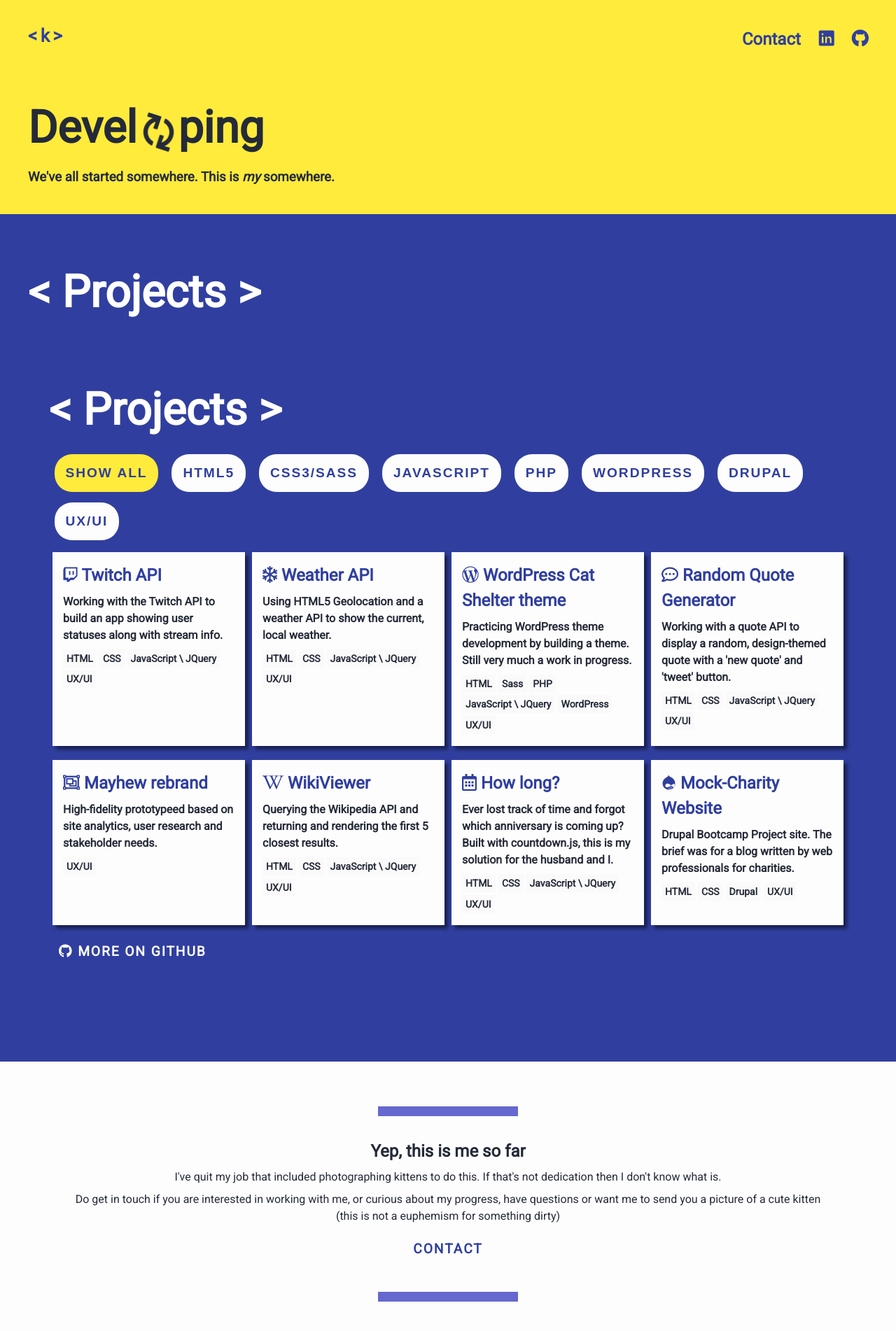
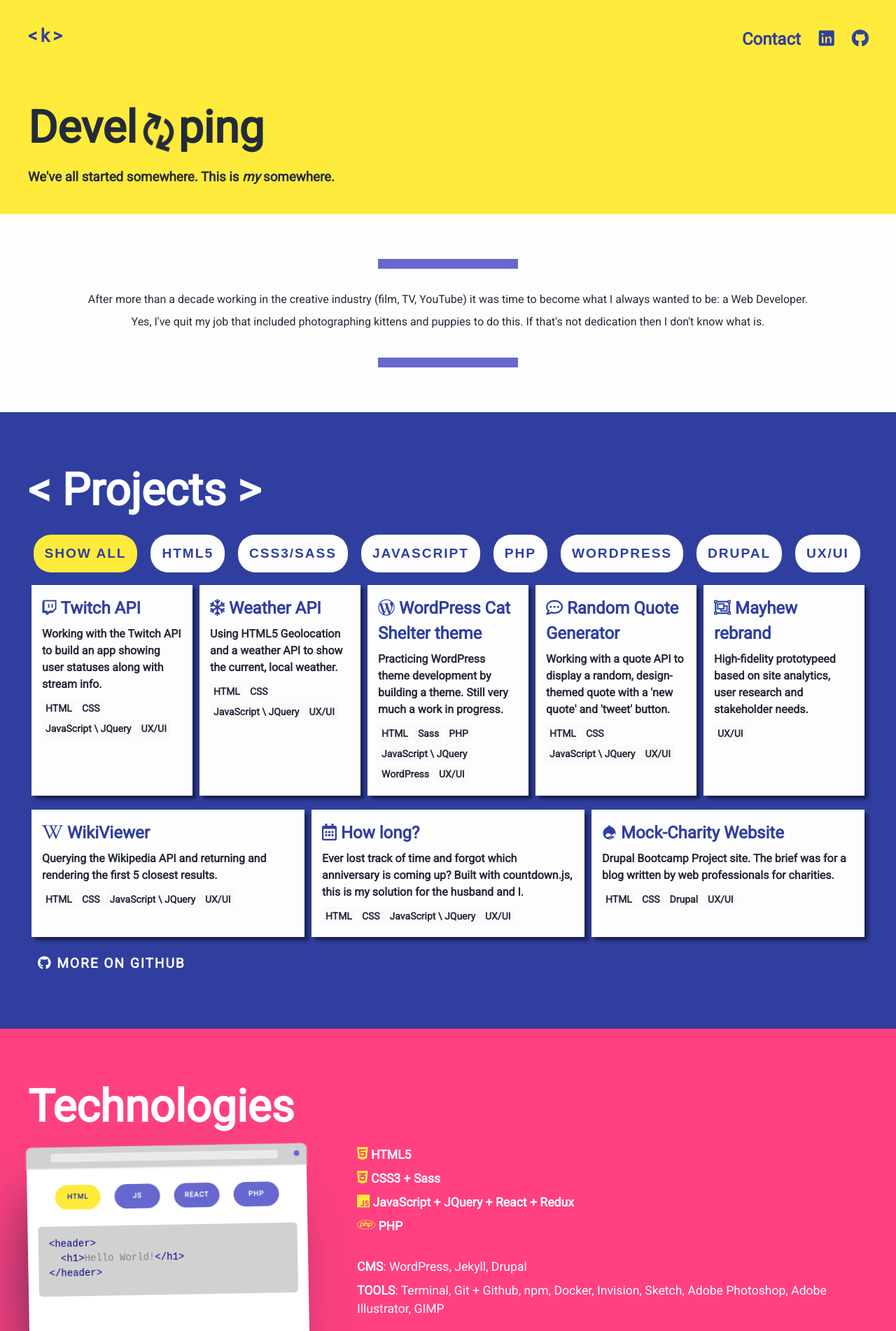
Before and after one commit to krisztin/krisztin.github.io, a Jekyll site: the page built from index.md, in a window 1280 px wide. Shown: the top 1902 px of the page at 70% size. Built offline with Jekyll 4.4.1, drawn with Linux system fonts in a browser that asks for light colours; nearby versions of some CDN libraries; some of the changed text lies outside the part shown.

Commit message:
adding technologies

```diff
--- /dev/null
+++ b/_includes/home-tech.html
@@ -0,0 +1,15 @@
+<div class="pad-tb-4 wrapper">
+  <h1 class="text-jumbo">Technologies</h1>
+  <div class="flex-container">
+    {% include home-minibrowser.html %}
+    <div class="tech">
+      <p><i class="fab fa-html5"></i> <strong>HTML5</strong></p>
+      <p><i class="fab fa-css3-alt"></i> <strong>CSS3 + Sass</strong></p>
+      <p><i class="fab fa-js"></i> <strong>JavaScript + JQuery + React + Redux</strong></p>
+      <p><i class="fab fa-php"></i> <strong>PHP</strong></p>
+      <br>
+      <p><strong>CMS</strong>: WordPress, Jekyll, Drupal</p>
+      <p><strong>TOOLS</strong>: Terminal, Git + Github, npm, Docker, Invision, Sketch, Adobe Photoshop, Adobe Illustrator, GIMP
+    </div>
+  </div>
+</div>
--- a/_layouts/home.html
+++ b/_layouts/home.html
@@ -1,21 +1,29 @@
 ---
 layout: default
 ---
-<article class="full-bgcol-primary">
-  <div class="pad-tb-4 wrapper">
-    <h2 class="text-jumbo">&#60; Projects &#62;</h2>
-    {% include home-projects.html -%}
+<article class="mar-tb-4">
+  <div class="line"></div>
+  <div class="pad-tb-2 aligncentre wrapper">
+    <p>After more than a decade working in the creative industry (film, TV, YouTube) it was time to become what I always wanted to be: a Web Developer.</p>
+    <p>Yes, I've quit my job that included photographing kittens and puppies to do this. If that's not dedication then I don't know what is.</p>
   </div>
+  <div class="line"></div>
 </article>
 
+<article class="full-bgcol-primary">
+  {% include home-projects.html -%}
+</article>
+
+<article class="full-bgcol-secondary">
+  {% include home-tech.html -%}
+</article>
+
+
 <article class="mar-tb-4">
-    <div class="line"></div>
-    <div class="pad-tb-2 aligncentre">
-      <h1>Yep, this is me so far</h1>
-      <p>I've quit my job that included photographing kittens to do this. If that's not dedication then I don't know what is.</p>
-      <p>Do get in touch if you are interested in working with me, or curious about my progress, have questions or want me to send you a picture of a cute kitten<br>
-        (this is not a euphemism for something dirty)</p>
-        <a href="/contact" class="btn btn-dark-text">Contact</a>
-    </div>
-    <div class="line"></div>
-  </article>
+  <div class="line"></div>
+  <div class="pad-tb-2 aligncentre wrapper">
+    <h1>Do get in touch</h1>
+    <p>If you are interested in working with me, or curious about my progress, have questions or just want me to send you a picture of a cute kitten</p>
+    <a href="/contact" class="btn btn-dark-text">Contact</a>
+  <div class="line"></div>
+</article>
--- a/_sass/minima/_home.scss
+++ b/_sass/minima/_home.scss
@@ -72,6 +72,124 @@
   }
 }
 
+.tech {
+  flex: 1;
+  p {
+    font-size: $base-font-size * 1.1;
+  }
+  i {
+    font-size: $base-font-size * 1.3;
+    color: $colour-pop;
+  }
+}
+
+
+/*
+ * Mini Browser
+*/
+
+.browser {
+  width: 400px;
+  height: 300px;
+  flex-shrink: 0;
+  margin: 0 70px 70px 0;
+
+  background: $text-color-light;
+  border-radius: 8px;
+  transform: rotate(-1deg);
+  box-shadow: -27.1px 62.5px 125px -25px rgba(50,50,93,.5), -16.2px 37.5px 75px -37.5px rgba(0,0,0,.6);
+}
+
+.browser-header {
+  background: $colour-grey-2;
+  height: 10%;
+  position: relative;
+
+  border-top-left-radius: 8px;
+  border-top-right-radius: 8px;
+  box-shadow: 0px 1px 3px 0px $colour-grey-1;
+  .close {
+    height: 8px;
+    width: 8px;
+    border-radius: 50px;
+    background: $colour-primary-light;
+
+    position: absolute;
+    top: 10px;
+    right: 10px;
+  }
+}
+
+.address {
+  width: 80%;
+  height: 8px;
+  border-radius: 3px;
+  padding: 2px;
+
+  position: absolute;
+  top: 9px;
+  left: 35px;
+
+  background: $colour-grey-0;
+}
+
+.tabs {
+  text-align: center;
+}
+
+.tab{
+  display: inline-block;
+  font-size: $small-font-size * 0.7;
+  letter-spacing: .1em;
+  min-width: 45px;
+  margin: 24px 8px;
+  padding: 10px;
+  border-radius: $border-radius;
+  text-decoration: none;
+  text-transform: uppercase;
+  text-align: center;
+  font-weight: 900;
+  cursor: pointer;
+  background: $colour-primary-light;
+  color: #fff;
+  &:hover {
+  background: $colour-primary;
+  }
+  &:active {
+  background: $colour-secondary;
+  }
+}
+.tab.active {
+  background: $colour-pop;
+  color: $colour-primary;
+  }
+
+/* Content clicky */
+
+.content {
+  position: relative;
+  overflow: hidden;
+  height: 80%;
+}
+
+.tab-output {
+  font-size: $small-font-size;
+  width: 85%;
+  padding: 15px;
+  border-radius: 5px;
+  background: $colour-grey-2;
+  color: $colour-grey-3;
+  position: absolute;
+  top: 0px;
+  left: 15px;
+  transition: 0.5s;
+  transform: translatex(110%);
+}
+
+.tab-output.active {
+  transform: translatex(0%);
+}
+
 // /* posts */
 
 // .post-list-heading {
```
Also changed, not shown: _sass/minima/_base.scss (+0 -28 lines).
